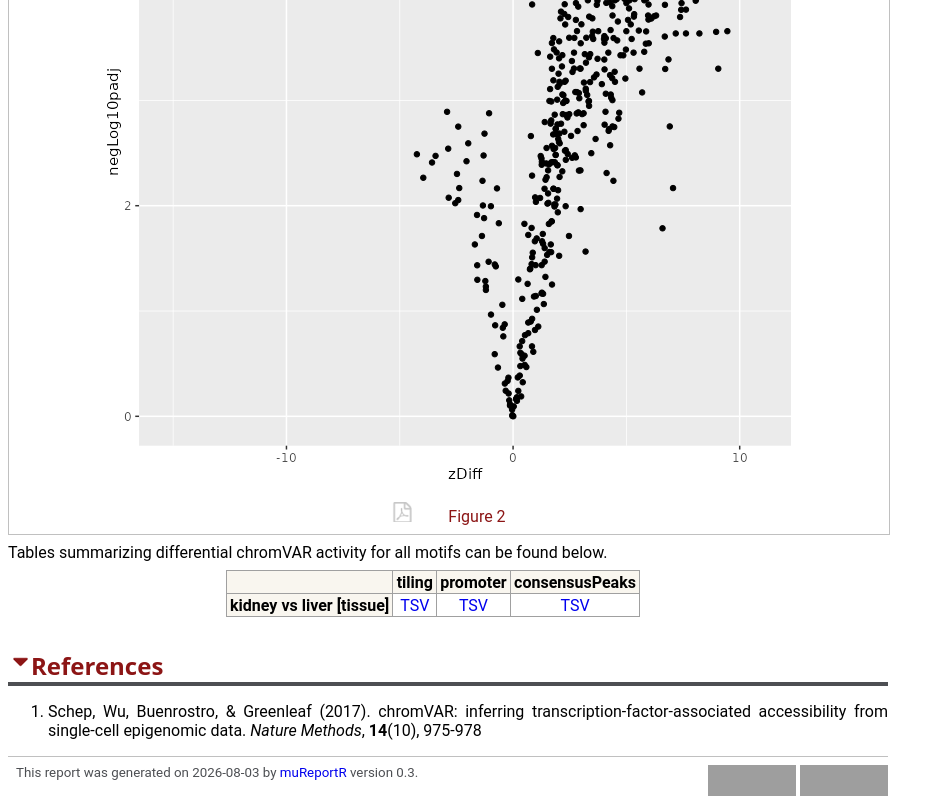
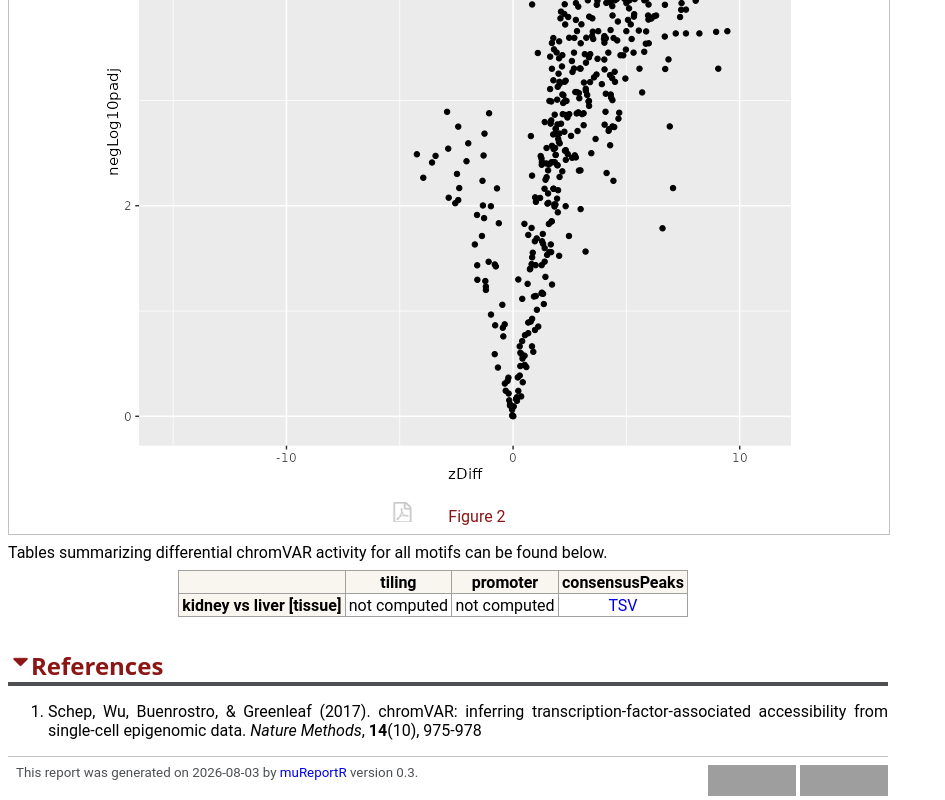
Before and after one commit to DivyashreeMohan05/ATACseq, a plain HTML site: page ChrAccR_analysis/differential.html in a window 1280 px wide. Shown: the part 1629-2429 px from the top of the page, without its empty margins (0-945 px from the left). Drawn offline with Linux system fonts and the light colour scheme; grey boxes are pictures that could not be loaded.

Commit message:
fix figures and report links

```diff
--- a/ChrAccR_analysis/differential.html
+++ b/ChrAccR_analysis/differential.html
@@ -142,8 +142,8 @@
 </tr>
 <tr>
 	<td class="header">kidney vs liver [tissue]</td>
-	<td class="centered"><a href="differential_data/diffTabChromVar_1_tiling.tsv">TSV</a></td>
-	<td class="centered"><a href="differential_data/diffTabChromVar_1_promoter.tsv">TSV</a></td>
+	<td class="centered">not computed</td>
+	<td class="centered">not computed</td>
 	<td class="centered"><a href="differential_data/diffTabChromVar_1_consensuspeaks.tsv">TSV</a></td>
 </tr>
 </table></div>
```
Also changed, not shown: 3 other files.
